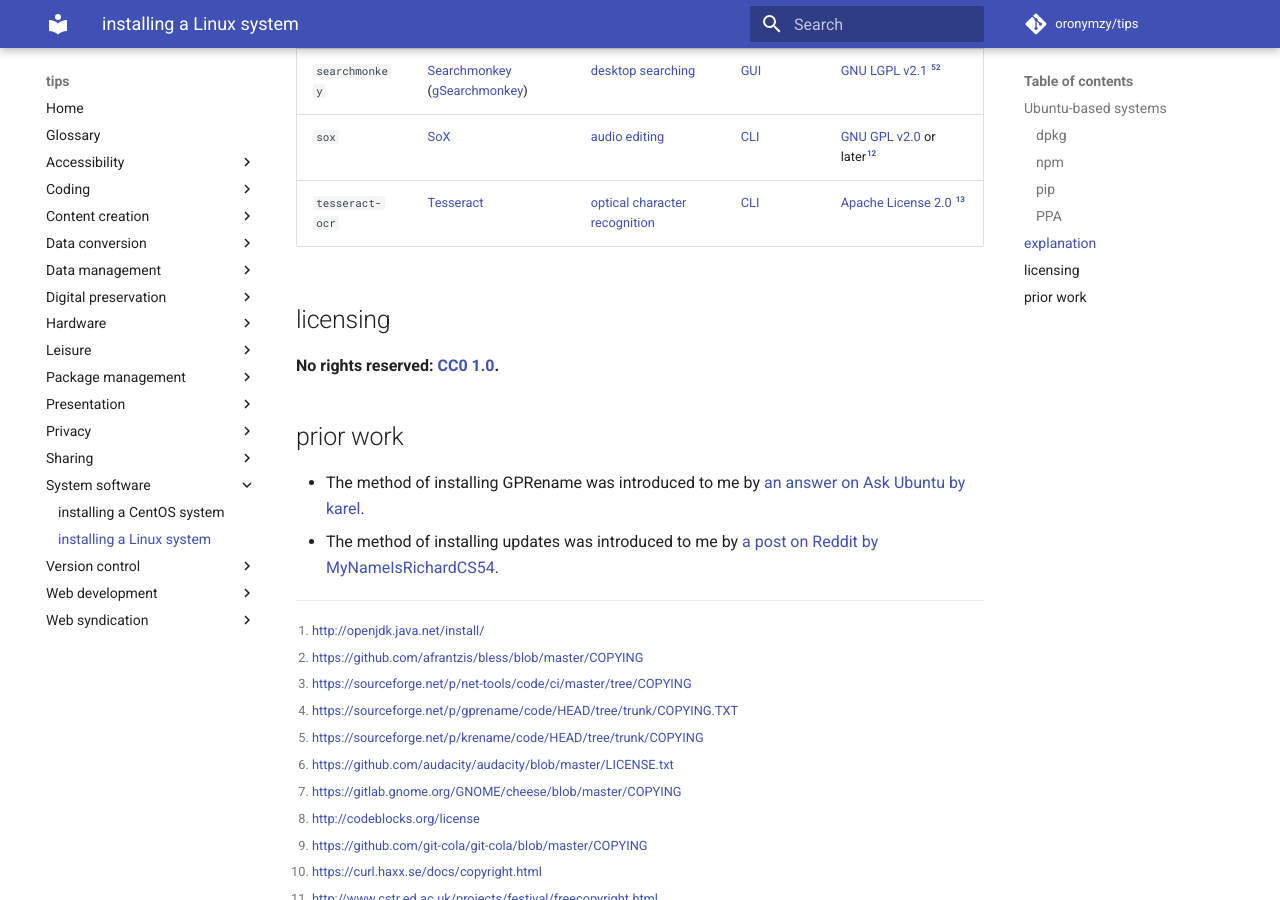
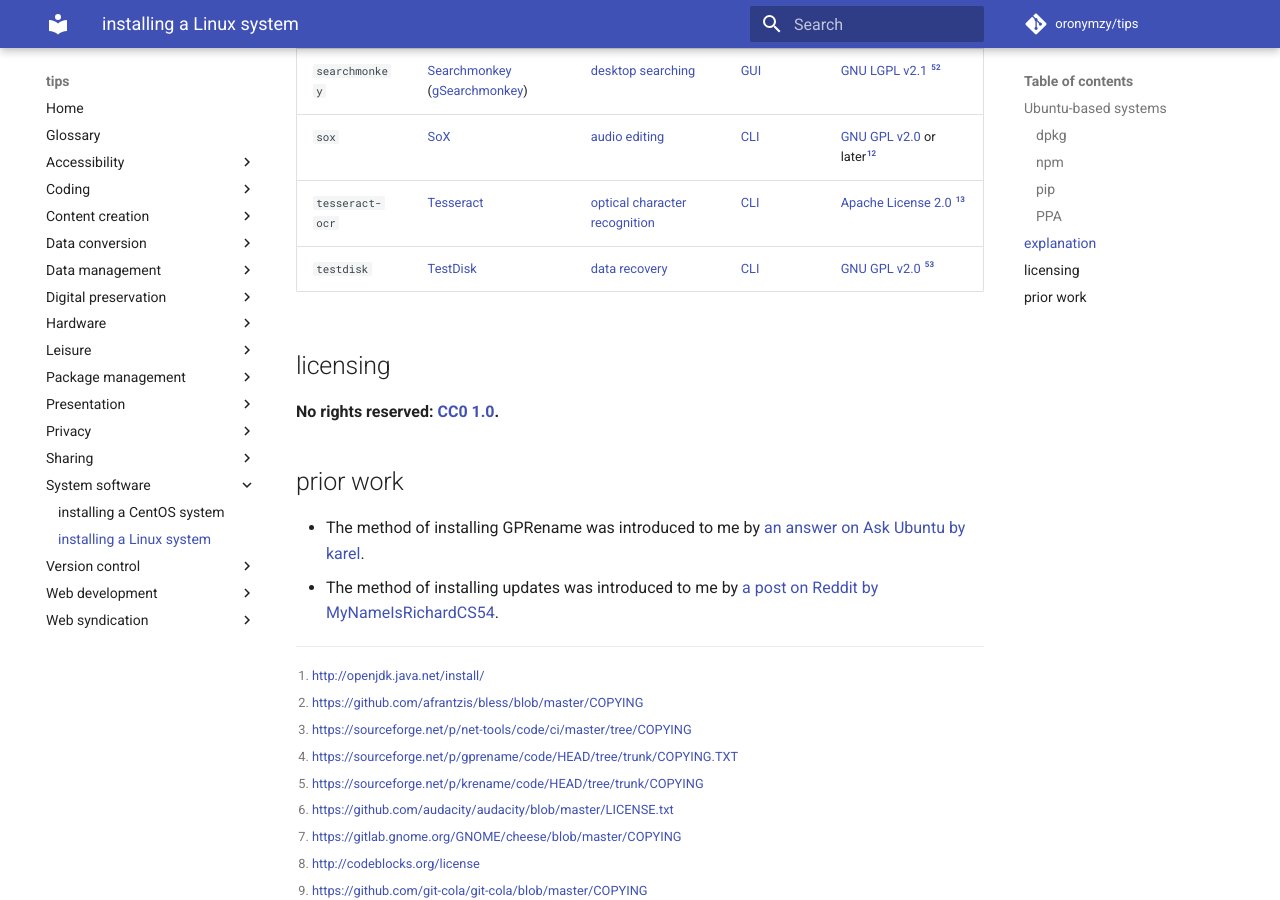
Before and after one commit to oronymzy/tips, an MkDocs documentation site: the page built from docs/insLnxS.md, in a window 1280 px wide and 900 px high, scrolled down 4665 px. Built offline with MkDocs 1.6.1 and Material for MkDocs 9.7.7, drawn with Linux system fonts in a browser that asks for light colours; comment, search, counter and statistics services are not loaded; some of the changed text lies outside the part shown.

Commit message:
Add 'TestDisk' table row
Add 'TestDisk' table row, with footnote and hyperlinks, in 'explanation'
section.

```diff
--- a/docs/insLnxS.md
+++ b/docs/insLnxS.md
@@ -98,6 +98,7 @@ For Lubuntu, install additional packages using `sudo apt install dolphin kate op
 | `searchmonkey`                 | [Searchmonkey] ([gSearchmonkey])                         | [desktop searching]                                  | [GUI]          | [GNU LGPL v2.1] [^insLnxS52]
 | `sox`                          | [SoX]                                                    | [audio editing]                                      | [CLI]          | [GNU GPL v2.0] or later[^insLnxS12]
 | `tesseract-ocr`                | [Tesseract]                                              | [optical character recognition]                      | [CLI]          | [Apache License 2.0] [^insLnxS13]
+| `testdisk`                     | [TestDisk]                                               | [data recovery]                                      | [CLI]          | [GNU GPL v2.0] [^insLnxS53]
 
 ## licensing
 **No rights reserved: [CC0 1.0](https://creativecommons.org/publicdomain/zero/1.0/).**
@@ -167,6 +168,7 @@ For Lubuntu, install additional packages using `sudo apt install dolphin kate op
 [Searchmonkey]: http://searchmonkey.embeddediq.com/
 [SoX]: http://sox.sourceforge.net/
 [Tesseract]: https://github.com/tesseract-ocr/tesseract
+[TestDisk]: https://www.cgsecurity.org/wiki/TestDisk
 [Ubuntu-based]: https://en.wikipedia.org/wiki/List_of_Linux_distributions#Ubuntu-based
 [audio editing]: https://en.wikipedia.org/wiki/Audio_editing_software
 [audio]: https://en.wikipedia.org/wiki/Digital_audio
@@ -174,6 +176,7 @@ For Lubuntu, install additional packages using `sudo apt install dolphin kate op
 [character encoding]: https://en.wikipedia.org/wiki/Character_encoding
 [codec]: https://en.wikipedia.org/wiki/Codec
 [computer data storage]: https://en.wikipedia.org/wiki/Computer_data_storage
+[data recovery]: https://en.wikipedia.org/wiki/Data_recovery
 [data transmission]: https://en.wikipedia.org/wiki/Data_transmission
 [desktop searching]: https://en.wikipedia.org/wiki/Desktop_search
 [disk utility]: https://en.wikipedia.org/wiki/Disk_utility
```
Also changed, not shown: other parts of docs/insLnxS.md (+1 -0 lines).
